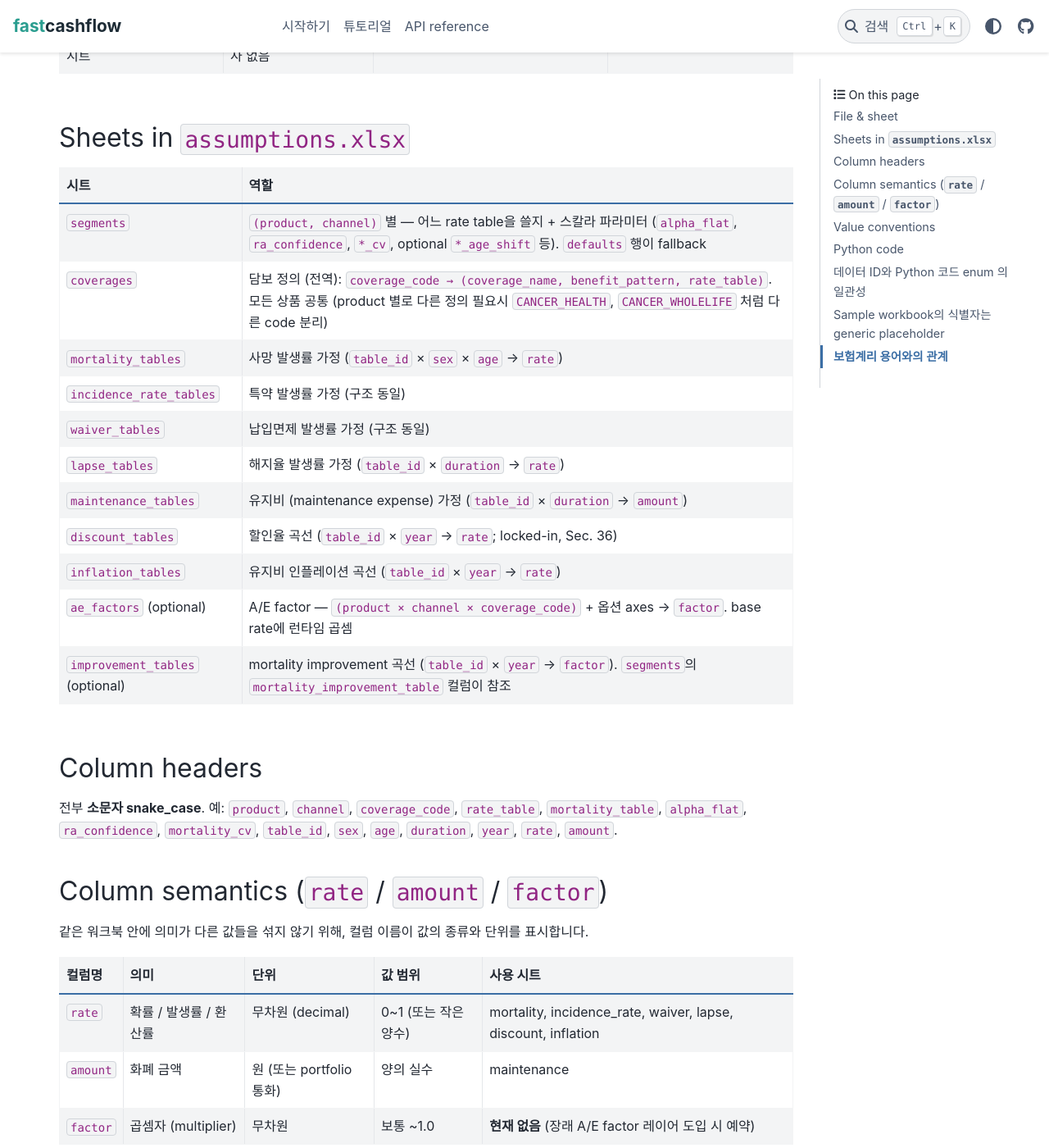
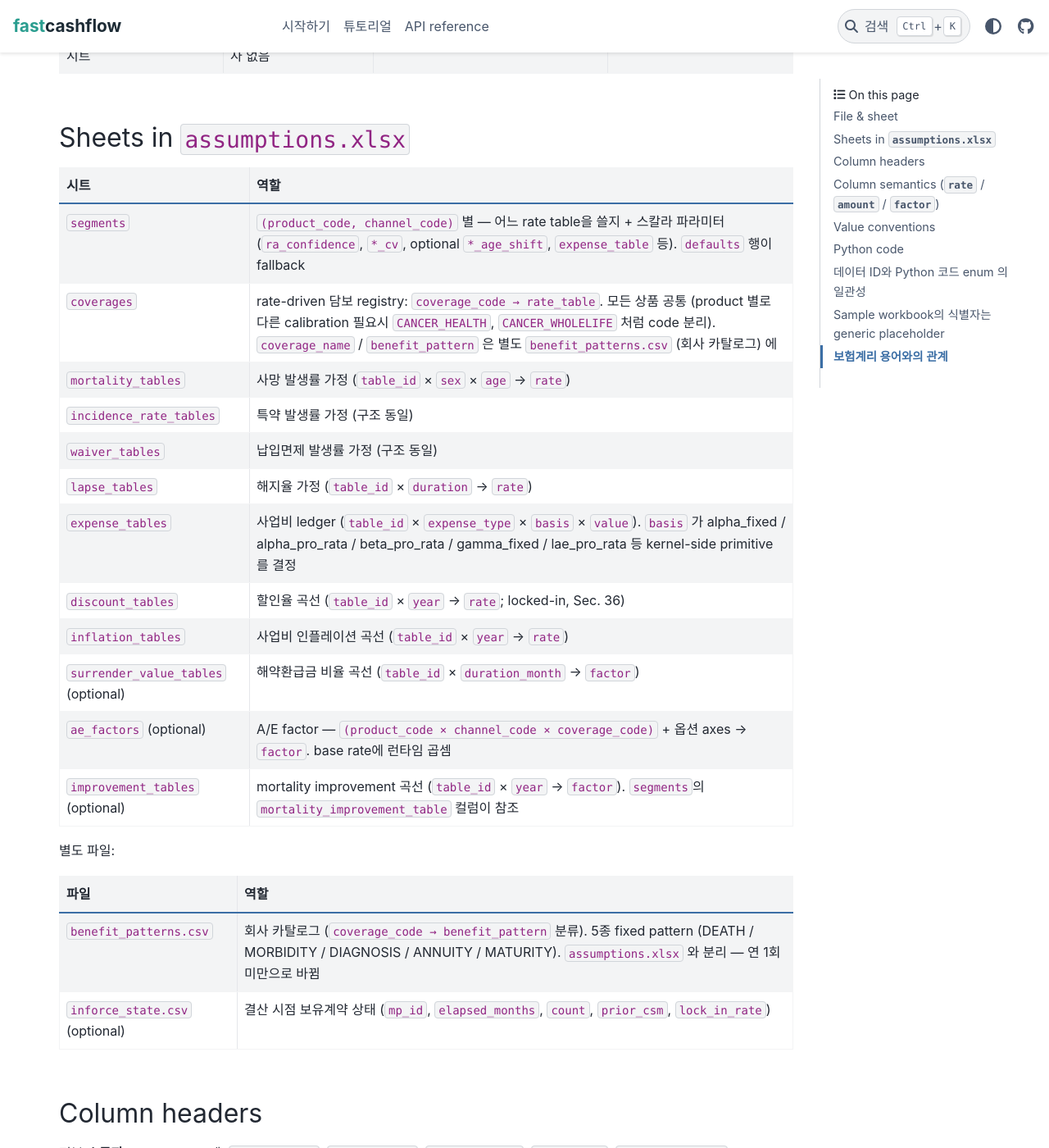
Before and after one commit to seokhoonj/fastcashflow, a Sphinx documentation site: the page built from docs/naming-conventions.md, in a window 1280 px wide and 1400 px high, scrolled down 577 px. Shown: the whole window at 82% size. Built offline with Sphinx 7.4.7 and the PyData theme 0.15.4, drawn with Linux system fonts in a browser that asks for light colours; some of the changed text lies outside the part shown.

Commit message:
docs: align README / naming-conventions / assumptions-format with (B)
After the (B) refactor and the input-layer redesign, the onboarding docs
still referenced the old API and the pre-split workbook layout. A new
user copying the README quickstart hit a TypeError on alpha_flat /
gamma_flat / death_benefit (all removed kwargs) and a KeyError on the
('TERM_LIFE', 'FC') segment lookup (sample uses TERM_LIFE_A).

README.md
- Quickstart: switch to the post-(B) API -- benefits + benefit_patterns
  + coverages tuple, expense_items in place of alpha_flat / gamma_flat,
  TERM_LIFE_A in place of TERM_LIFE.
- Both quickstart blocks verified runnable end-to-end.
docs/generate_images.py: same TERM_LIFE -> TERM_LIFE_A fix.

docs/naming-conventions.md
- Sheets table: drop maintenance_tables (doesn't exist), add
  expense_tables / surrender_value_tables, split assumptions.xlsx vs the
  separate benefit_patterns.csv / inforce_state.csv files.
- coverages sheet schema corrected: (coverage_code, rate_table) only --
  coverage_name / benefit_pattern moved to benefit_patterns.csv.
- Column headers / value conventions / constants examples updated to the
  current vocabulary (product_code, channel_code, STATE_MODELS, ...).

docs/assumptions-format.md
- segments key columns: product_code / channel_code (not product / channel).
- segments scalar-columns list: drop the legacy alpha_pct / alpha_flat /
  beta_pct / gamma_flat scalars (the ledger lives in expense_tables now).
- coverages sheet section: schema reduced to (coverage_code, rate_table)
  with a cross-reference to benefit_patterns.csv; pattern table kept.
- ae_factors: product_code / channel_code.

docs/cookbook/01-term-life.md
- Pitfall section: print actual sample segments (7 across 3 products,
  not the previously claimed 2).

402 tests pass.

```diff
--- a/docs/generate_images.py
+++ b/docs/generate_images.py
@@ -31,7 +31,7 @@ def _save(ax, name: str) -> None:
 
 def main() -> None:
     model_points = fcf.load_sample_model_points()
-    assumptions = fcf.load_sample_assumptions()[("TERM_LIFE", "GA")]
+    assumptions = fcf.load_sample_assumptions()[("TERM_LIFE_A", "GA")]
     m = fcf.measure(model_points, assumptions)
 
     # 10.1 -- BEL/RA/CSM trajectories over the contract's life
--- a/docs/naming-conventions.md
+++ b/docs/naming-conventions.md
@@ -16,24 +16,32 @@
 
 | 시트 | 역할 |
 |---|---|
-| `segments` | `(product, channel)` 별 — 어느 rate table을 쓸지 + 스칼라 파라미터 (`alpha_flat`, `ra_confidence`, `*_cv`, optional `*_age_shift` 등). `defaults` 행이 fallback |
-| `coverages` | 담보 정의 (전역): `coverage_code → (coverage_name, benefit_pattern, rate_table)`. 모든 상품 공통 (product 별로 다른 정의 필요시 `CANCER_HEALTH`, `CANCER_WHOLELIFE` 처럼 다른 code 분리) |
+| `segments` | `(product_code, channel_code)` 별 — 어느 rate table을 쓸지 + 스칼라 파라미터 (`ra_confidence`, `*_cv`, optional `*_age_shift`, `expense_table` 등). `defaults` 행이 fallback |
+| `coverages` | rate-driven 담보 registry: `coverage_code → rate_table`. 모든 상품 공통 (product 별로 다른 calibration 필요시 `CANCER_HEALTH`, `CANCER_WHOLELIFE` 처럼 code 분리). `coverage_name` / `benefit_pattern` 은 별도 `benefit_patterns.csv` (회사 카탈로그) 에 |
 | `mortality_tables` | 사망 발생률 가정 (`table_id` × `sex` × `age` → `rate`) |
 | `incidence_rate_tables` | 특약 발생률 가정 (구조 동일) |
 | `waiver_tables` | 납입면제 발생률 가정 (구조 동일) |
-| `lapse_tables` | 해지율 발생률 가정 (`table_id` × `duration` → `rate`) |
-| `maintenance_tables` | 유지비 (maintenance expense) 가정 (`table_id` × `duration` → `amount`) |
+| `lapse_tables` | 해지율 가정 (`table_id` × `duration` → `rate`) |
+| `expense_tables` | 사업비 ledger (`table_id` × `expense_type` × `basis` × `value`). `basis` 가 alpha_fixed / alpha_pro_rata / beta_pro_rata / gamma_fixed / lae_pro_rata 등 kernel-side primitive 를 결정 |
 | `discount_tables` | 할인율 곡선 (`table_id` × `year` → `rate`; locked-in, Sec. 36) |
-| `inflation_tables` | 유지비 인플레이션 곡선 (`table_id` × `year` → `rate`) |
-| `ae_factors` (optional) | A/E factor — `(product × channel × coverage_code)` + 옵션 axes → `factor`. base rate에 런타임 곱셈 |
+| `inflation_tables` | 사업비 인플레이션 곡선 (`table_id` × `year` → `rate`) |
+| `surrender_value_tables` (optional) | 해약환급금 비율 곡선 (`table_id` × `duration_month` → `factor`) |
+| `ae_factors` (optional) | A/E factor — `(product_code × channel_code × coverage_code)` + 옵션 axes → `factor`. base rate에 런타임 곱셈 |
 | `improvement_tables` (optional) | mortality improvement 곡선 (`table_id` × `year` → `factor`). `segments`의 `mortality_improvement_table` 컬럼이 참조 |
+
+별도 파일:
+
+| 파일 | 역할 |
+|---|---|
+| `benefit_patterns.csv` | 회사 카탈로그 (`coverage_code → benefit_pattern` 분류). 5종 fixed pattern (DEATH / MORBIDITY / DIAGNOSIS / ANNUITY / MATURITY). `assumptions.xlsx` 와 분리 — 연 1회 미만으로 바뀜 |
+| `inforce_state.csv` (optional) | 결산 시점 보유계약 상태 (`mp_id`, `elapsed_months`, `count`, `prior_csm`, `lock_in_rate`) |
 
 ## Column headers
 
-전부 **소문자 snake_case**. 예: `product`, `channel`, `coverage_code`,
-`rate_table`, `mortality_table`, `alpha_flat`, `ra_confidence`,
-`mortality_cv`, `table_id`, `sex`, `age`, `duration`, `year`, `rate`,
-`amount`.
+전부 **소문자 snake_case**. 예: `product_code`, `channel_code`,
+`coverage_code`, `rate_table`, `mortality_table`, `expense_table`,
+`ra_confidence`, `mortality_cv`, `table_id`, `sex`, `age`, `duration`,
+`year`, `rate`, `amount`, `factor`, `expense_type`, `basis`, `value`.
 
 ## Column semantics (`rate` / `amount` / `factor`)
 
@@ -53,8 +61,8 @@
 
 | 컬럼 | 규칙 | 예 | 이유 |
 |---|---|---|---|
-| `product` | SCREAMING_SNAKE_CASE | `TERM_A`, `WHOLE_LIFE_A`, `VAR_UL` | enum-like 외부 식별자 |
-| `channel` | ALL UPPERCASE 약어 | `GA`, `FC`, `TM` | 업계 관용 약어 (General Agency, Financial Consultant, Telemarketing) |
+| `product_code` | SCREAMING_SNAKE_CASE | `TERM_LIFE_A`, `WHOLE_LIFE_A`, `HEALTH_A` | enum-like 외부 식별자 |
+| `channel_code` | ALL UPPERCASE 약어 | `GA`, `FC`, `TM` | 업계 관용 약어 (General Agency, Financial Consultant, Telemarketing) |
 | `table_id` | SCREAMING_SNAKE_CASE 풀네임 | `MORTALITY_STD`, `LAPSE_GA`, `DISCOUNT_STD`, `INPATIENT_STD`, `ADB_STD` | named reference. 줄임말 안 씀 (`MORT_STD` 같은 abbreviation 지양). 단 industry-universal abbr 인 `ADB` 같은 매우 짧은 것은 예외 |
 | `coverage_code` | SCREAMING_SNAKE_CASE 풀네임 | `DEATH`, `INPATIENT`, `CANCER`, `MATURITY`, `ANNUITY`, `ADB` | enum-like 식별자. 사용자 카탈로그 — 엔진 reserved 코드 없음 |
 | `benefit_pattern` | SCREAMING_SNAKE_CASE 풀네임 | `DEATH`, `MORBIDITY`, `DIAGNOSIS`, `ANNUITY`, `MATURITY` | **engine 의 cash flow 계산 방식 routing key**. 5 개 고정. 자세한 각 패턴별 계산은 `assumptions-format.md` 의 coverages 시트 섹션 참조 |
@@ -69,7 +77,7 @@
 | 클래스 | PascalCase | `Assumptions`, `ModelPoints`, `Cashflows`, `Measurement` |
 | 함수 / 변수 | snake_case | `read_assumptions`, `discount_monthly_curve`, `n_time` |
 | 모듈 private | leading underscore | `_project_kernel`, `_norm_ppf`, `_axis_tables` |
-| 상수 | UPPER_SNAKE_CASE | `WAIVER_MODEL`, `RISK_MORTALITY`, `TYPE_DEATH` |
+| 상수 | UPPER_SNAKE_CASE | `RISK_MORTALITY`, `RISK_MORBIDITY`, `STATE_ACTIVE`, `STATE_MODELS` (registry dict) |
 
 ## 데이터 ID와 Python 코드 enum 의 일관성
 
@@ -81,15 +89,16 @@ Python 상수 / enum (예: `BenefitPattern.MORBIDITY == "MORBIDITY"`)
 
 `enum-like 식별자 family`:
 
-- `product`, `channel`, `table_id`, `coverage_code`, `benefit_pattern`, `state`,
-  `state_model` — 모두 외부 식별자 / 코드 상수 family. SCREAMING_SNAKE_CASE.
+- `product_code`, `channel_code`, `table_id`, `coverage_code`, `benefit_pattern`,
+  `state`, `state_model` — 모두 외부 식별자 / 코드 상수 family. SCREAMING_SNAKE_CASE.
 - 줄임말 안 씀 (`MORT` 가 아닌 `MORTALITY`, `HOSP` 가 아닌 `INPATIENT` 등).
   단 industry-universal 한 매우 짧은 abbr 인 `ADB` 정도 예외.
 
 `벤더 데이터 / 컬럼명` (소문자 snake_case):
 
-- 컬럼 헤더 (`product`, `coverage_code`, `rate_table`, `level_premium`, `count`,
-  `mp_id` 등) — 표/스키마 식별자, 행 안의 값들과 시각적 구분 위해 소문자.
+- 컬럼 헤더 (`product_code`, `coverage_code`, `rate_table`, `level_premium`,
+  `count`, `mp_id` 등) — 표/스키마 식별자, 행 안의 값들과 시각적 구분 위해
+  소문자.
 
 ## Sample workbook의 식별자는 generic placeholder
 
```
Also changed, not shown: README.md (+19 -14 lines), docs/assumptions-format.md (+31 -21 lines), docs/cookbook/01-term-life.md (+7 -4 lines).
